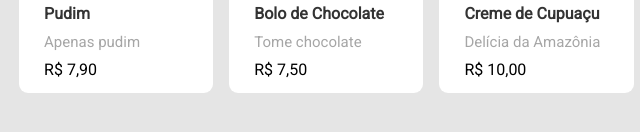
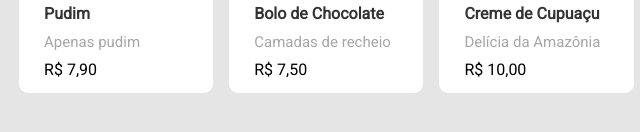
Before and after one commit to brunomguimaraes/DrivenEats-1, a plain HTML site: page index.html in a window 1280 px wide. Shown: the part 848-980 px from the top of the page, 0-640 px from the left. Drawn offline with nearby package versions, Linux system fonts and the light colour scheme.

Commit message:
Agora é a Versão Final

```diff
--- a/index.html
+++ b/index.html
@@ -144,7 +144,7 @@
                 <img src="assets/bolo_de_chocolate.jpg" alt="Fatia de bolo de chocolate">
                 <div class="informacao-opcao">
                     <h3 class="nome-da-opcao">Bolo de Chocolate</h3>
-                    <p class="descricao-opcao">Tome chocolate</p>
+                    <p class="descricao-opcao">Camadas de recheio</p>
                     <p class="valor">R$ 7,50</p>
                     <ion-icon class="check oculto" name="checkmark-circle-sharp"></ion-icon>
                 </div>
```
